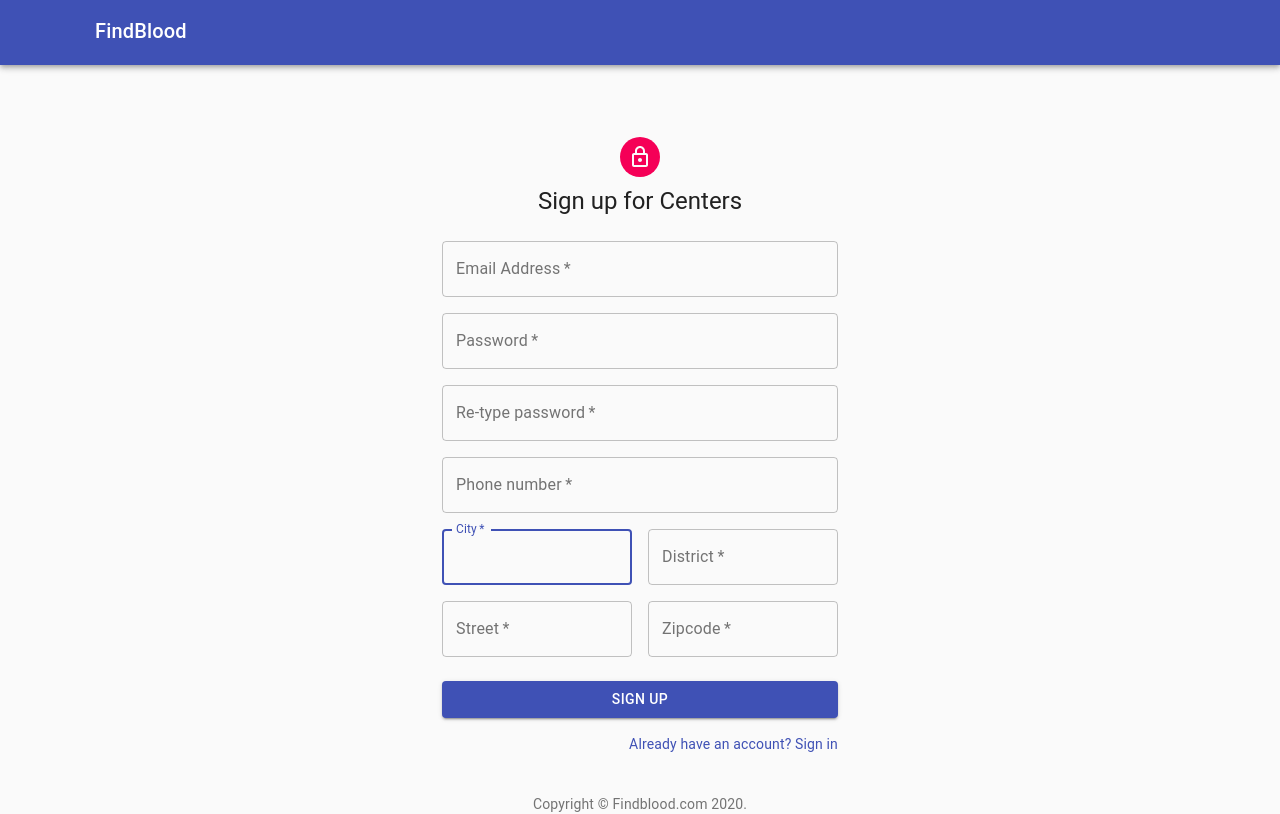
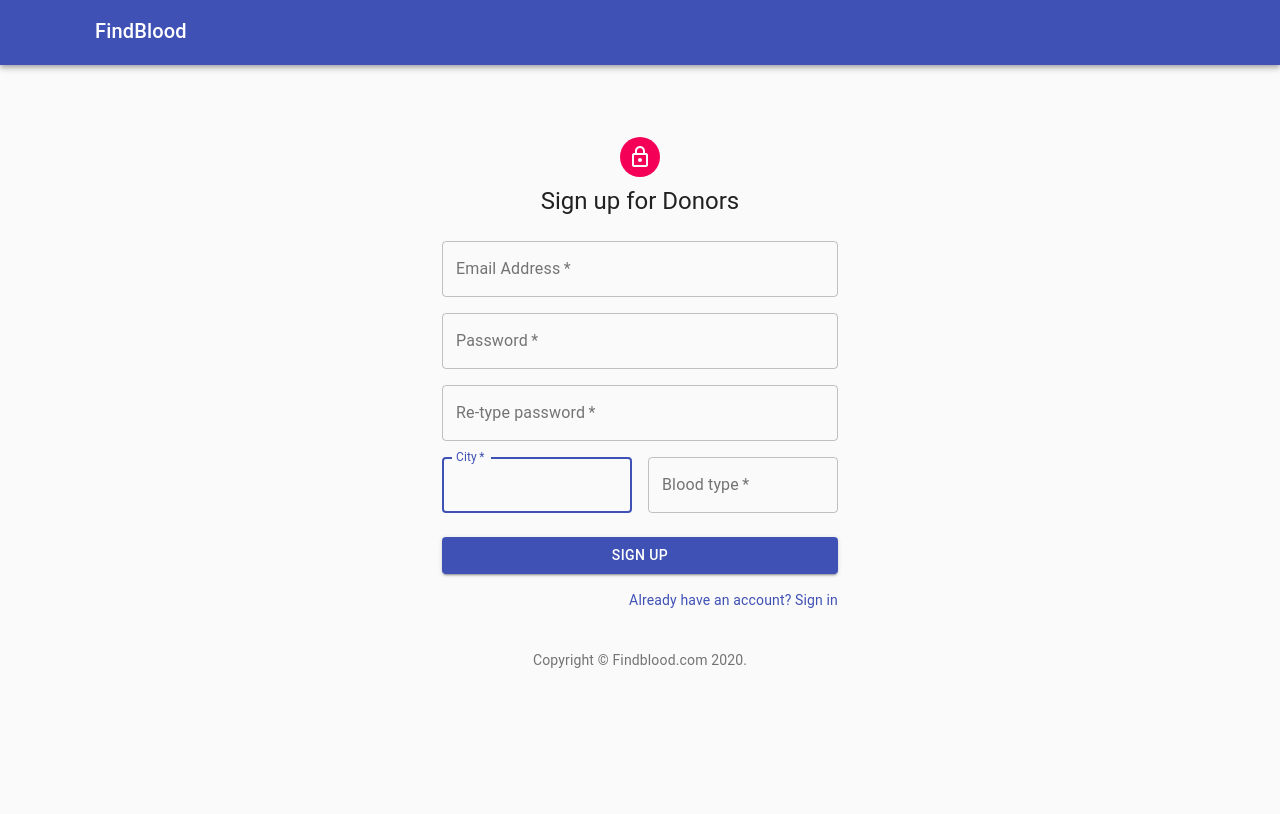
Before and after one commit to MehdyKarmouche/findBlood, a React (Create React App) app in the folder client/: page / in a window 1280 px wide. Built offline with nearby package versions, Linux system fonts and the light colour scheme.

Commit message:
Signup for Donors

```diff
--- a/client/src/App.js
+++ b/client/src/App.js
@@ -2,7 +2,7 @@
 import logo from './logo.svg';
 import './App.css';
 import Home from './components/Home';
-import Signup from './components/center/Signup';
+import Signup from './components/donor/Signup';
 
 function App() {
   return (
--- /dev/null
+++ b/client/src/components/donor/Signup.js
@@ -0,0 +1,15 @@
+import React from 'react';
+import Navbar from '../Navbar';
+import Signupform from './Signupform';
+
+function Home() {
+  return (
+    <div className="Home">
+        <Navbar/>
+        <Signupform/>
+
+    </div>
+  );
+}
+
+export default Home;
--- /dev/null
+++ b/client/src/components/donor/Signupform.js
@@ -0,0 +1,148 @@
+import React from 'react';
+import Avatar from '@material-ui/core/Avatar';
+import Button from '@material-ui/core/Button';
+import CssBaseline from '@material-ui/core/CssBaseline';
+import TextField from '@material-ui/core/TextField';
+import FormControlLabel from '@material-ui/core/FormControlLabel';
+import Checkbox from '@material-ui/core/Checkbox';
+import Link from '@material-ui/core/Link';
+import Grid from '@material-ui/core/Grid';
+import Box from '@material-ui/core/Box';
+import LockOutlinedIcon from '@material-ui/icons/LockOutlined';
+import Typography from '@material-ui/core/Typography';
+import { makeStyles } from '@material-ui/core/styles';
+import Container from '@material-ui/core/Container';
+
+
+function Copyright() {
+  return (
+    <Typography variant="body2" color="textSecondary" align="center">
+      {'Copyright © '}
+      <Link color="inherit" href="https://material-ui.com/">
+        Findblood.com
+      </Link>{' '}
+      {new Date().getFullYear()}
+      {'.'}
+    </Typography>
+  );
+}
+
+const useStyles = makeStyles((theme) => ({
+  paper: {
+    marginTop: theme.spacing(8),
+    display: 'flex',
+    flexDirection: 'column',
+    alignItems: 'center',
+  },
+  avatar: {
+    margin: theme.spacing(1),
+    backgroundColor: theme.palette.secondary.main,
+  },
+  form: {
+    width: '100%', // Fix IE 11 issue.
+    marginTop: theme.spacing(3),
+  },
+  submit: {
+    margin: theme.spacing(3, 0, 2),
+  },
+}));
+
+export default function SignUpForm() {
+  const classes = useStyles();
+
+  return (
+
+    <Container component="main" maxWidth="xs">
+      <CssBaseline />
+      <div className={classes.paper}>
+        <Avatar className={classes.avatar}>
+          <LockOutlinedIcon />
+        </Avatar>
+        <Typography component="h1" variant="h5">
+          Sign up for Donors
+        </Typography>
+        <form className={classes.form} noValidate>
+          <Grid container spacing={2}>
+            <Grid item xs={12}>
+              <TextField
+                variant="outlined"
+                required
+                fullWidth
+                id="email"
+                label="Email Address"
+                name="email"
+                autoComplete="email"
+              />
+            </Grid>
+            <Grid item xs={12}>
+              <TextField
+                variant="outlined"
+                required
+                fullWidth
+                name="password"
+                label="Password"
+                type="password"
+                id="password"
+                autoComplete="current-password"
+              />
+            </Grid>
+            <Grid item xs={12}>
+              <TextField
+                variant="outlined"
+                required
+                fullWidth
+                name="password2"
+                label="Re-type password"
+                type="password"
+                id="password2"
+                autoComplete="current-password"
+              />
+            </Grid>
+            <Grid item xs={12} sm={6}>
+              <TextField
+                autoComplete="current-city"
+                name="city"
+                variant="outlined"
+                required
+                fullWidth
+                id="city"
+                label="City"
+                autoFocus
+              />
+            </Grid>
+            <Grid item xs={12} sm={6}>
+              <TextField
+                variant="outlined"
+                required
+                fullWidth
+                id="bloodtype"
+                label="Blood type"
+                name="bloodtype"
+                autoComplete="bloodtype"
+              />
+            </Grid>
+          </Grid>
+          <Button
+            type="submit"
+            fullWidth
+            variant="contained"
+            color="primary"
+            className={classes.submit}
+          >
+            Sign Up
+          </Button>
+          <Grid container justify="flex-end">
+            <Grid item>
+              <Link href="#" variant="body2">
+                Already have an account? Sign in
+              </Link>
+            </Grid>
+          </Grid>
+        </form>
+      </div>
+      <Box mt={5}>
+        <Copyright />
+      </Box>
+    </Container>
+  );
+}
```
